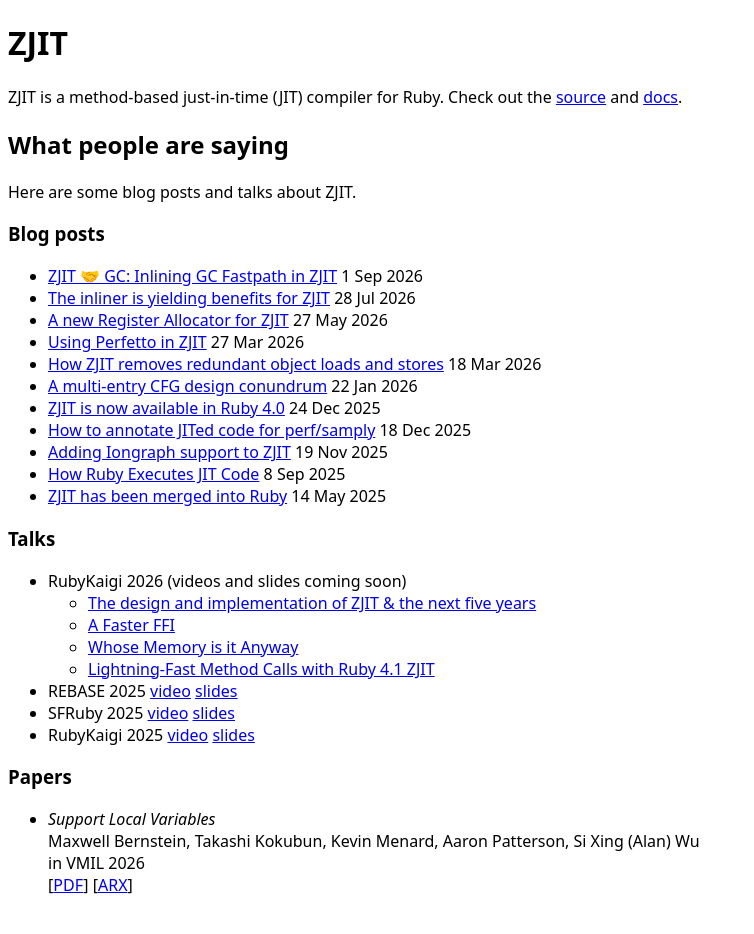
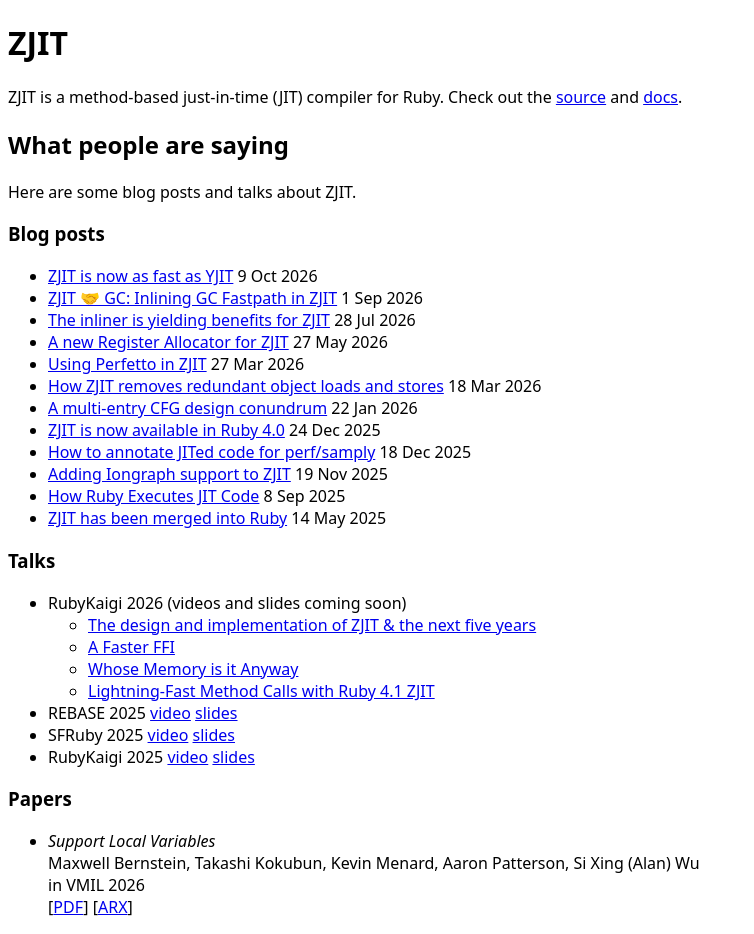
Before and after one commit to Shopify/zjit-website, a Jekyll site: the page built from index.md, in a window 1280 px wide. Shown: the whole page, without its empty margins (0-754 px from the left). Built offline with Jekyll 4.4.1, drawn with Linux system fonts in a browser that asks for light colours; before the commit the page ends 912 px from its top, so only the background shows below that.

Commit message:
Add new post

```diff
--- a/index.md
+++ b/index.md
@@ -12,6 +12,7 @@ Here are some blog posts and talks about ZJIT.
 
 ### Blog posts
 
+* [ZJIT is now as fast as YJIT](https://railsatscale.com/2026-10-09-zjit-is-now-as-fast-as-yjit/) <span class="post-date">9 Oct 2026</span>
 * [ZJIT 🤝 GC: Inlining GC Fastpath in ZJIT](https://railsatscale.com/2026-09-01-zjit-gc-fastpath/) <span class="post-date">1 Sep 2026</span>
 * [The inliner is yielding benefits for ZJIT](https://railsatscale.com/2026-07-28-the-inliner-is-yielding-benefits/) <span class="post-date">28 Jul 2026</span>
 * [A new Register Allocator for ZJIT](https://railsatscale.com/2026-05-27-a-new-register-allocator-for-zjit/) <span class="post-date">27 May 2026</span>
```
